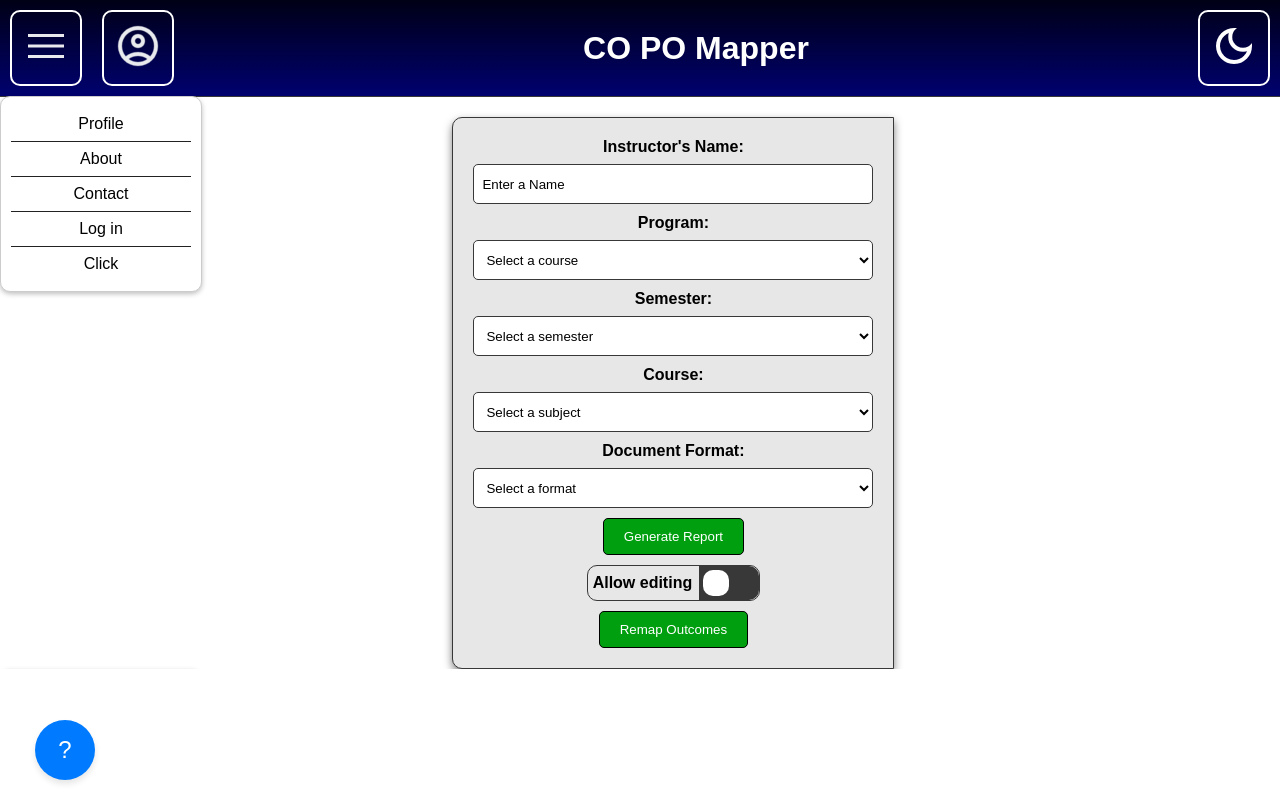
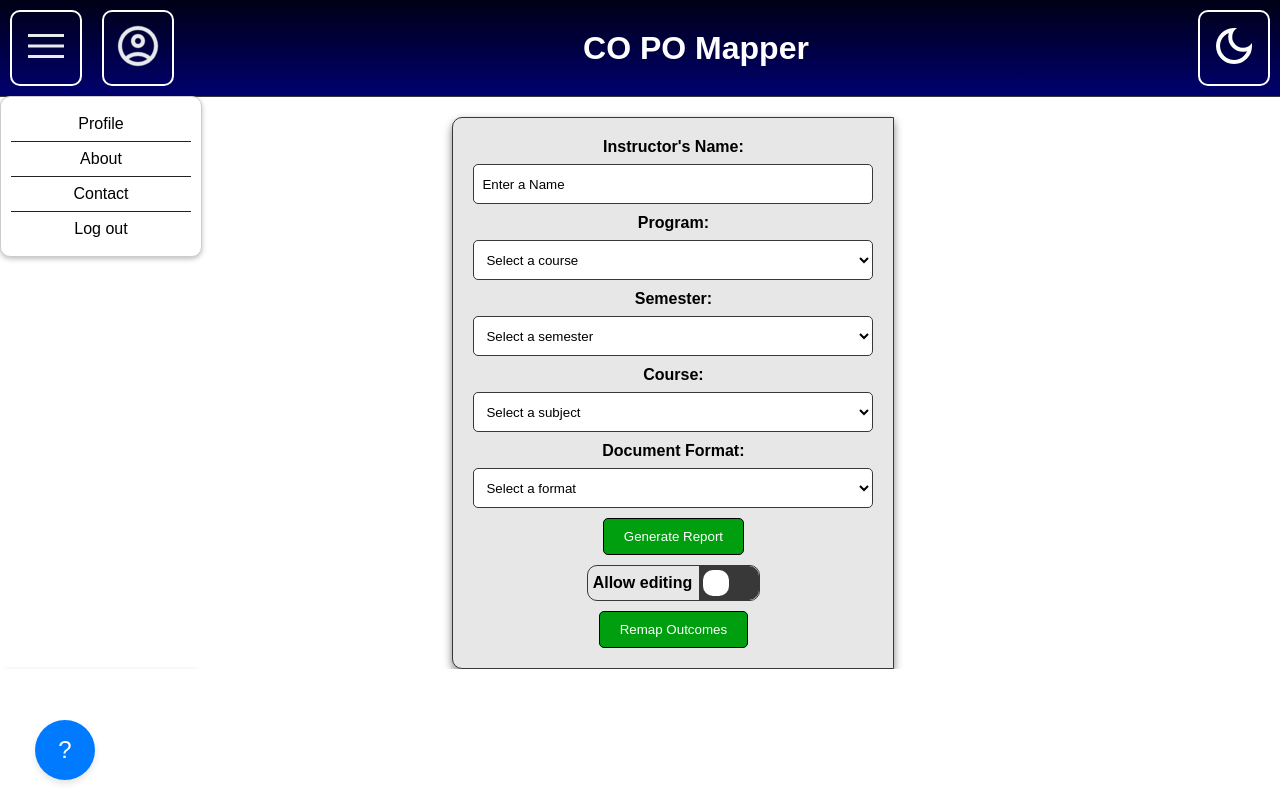
Before and after one commit to Student9226/CO-PO-Mapper, a React (Vite) app in the folder project/: page / in a window 1280 px wide. Both pictures are taken after a click on the button 138 px from the left and 48 px from the top of the page. Built offline with nearby package versions, Linux system fonts and the light colour scheme.

Commit message:
Removed Click button in Profile dropdown

```diff
--- a/project/src/ProfileDropdown.jsx
+++ b/project/src/ProfileDropdown.jsx
@@ -13,8 +13,7 @@ export const ProfileDropdown = ({ isOpen, onSelect }) => {
         <li onClick={() => { navigate('/profile'); onSelect(); }}>Profile</li>
         <li onClick={() => { navigate('/about'); onSelect(); }}>About</li>
         <li onClick={() => { navigate('/contact'); onSelect(); }}>Contact</li>
-        <li onClick={() => { console.log('Clicked Login'); }}>Log in</li>
-<li onClick={() => { console.log('hi'); }}>Click</li>
+        <li onClick={() => { console.log('Clicked Login'); }}>Log out</li>
       </ul>
     </div>
   );
```
